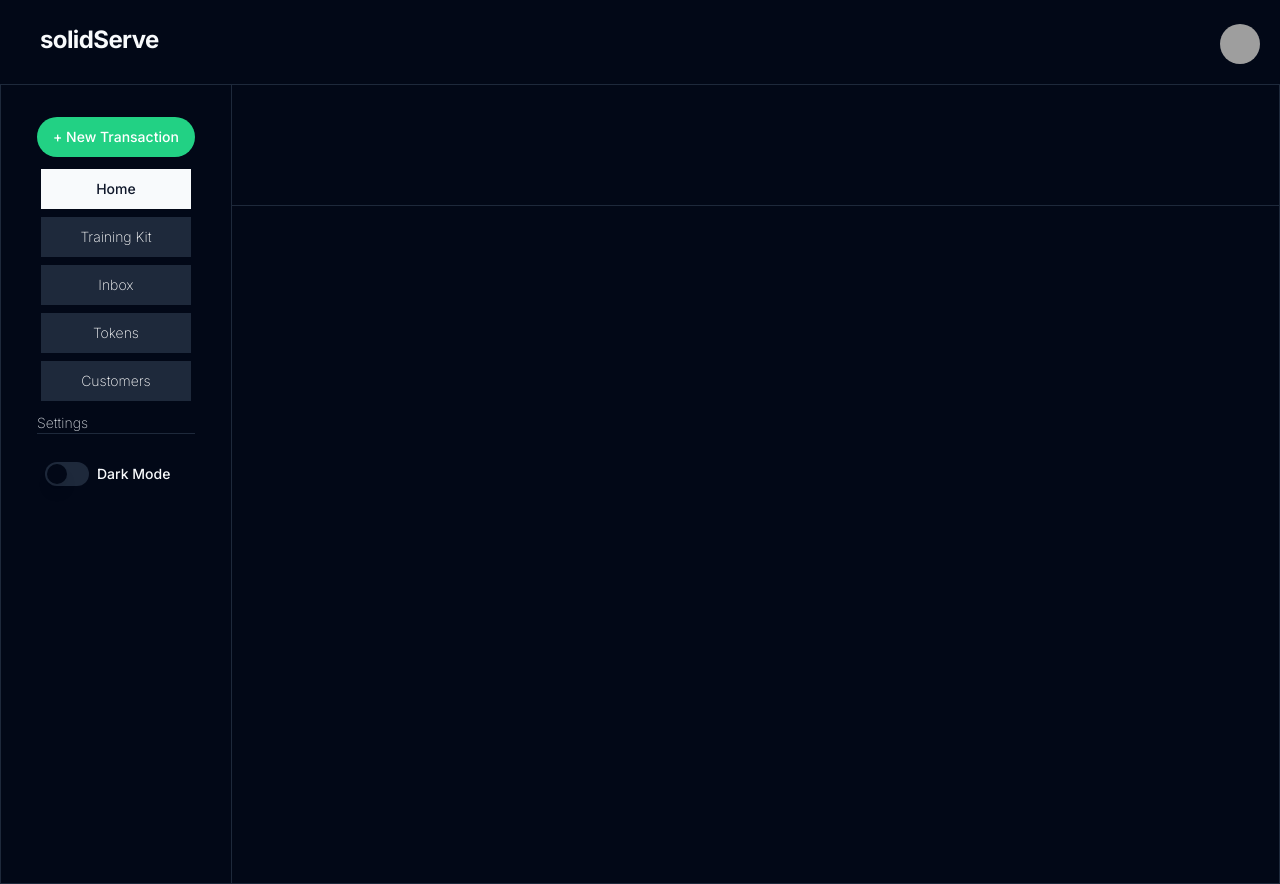
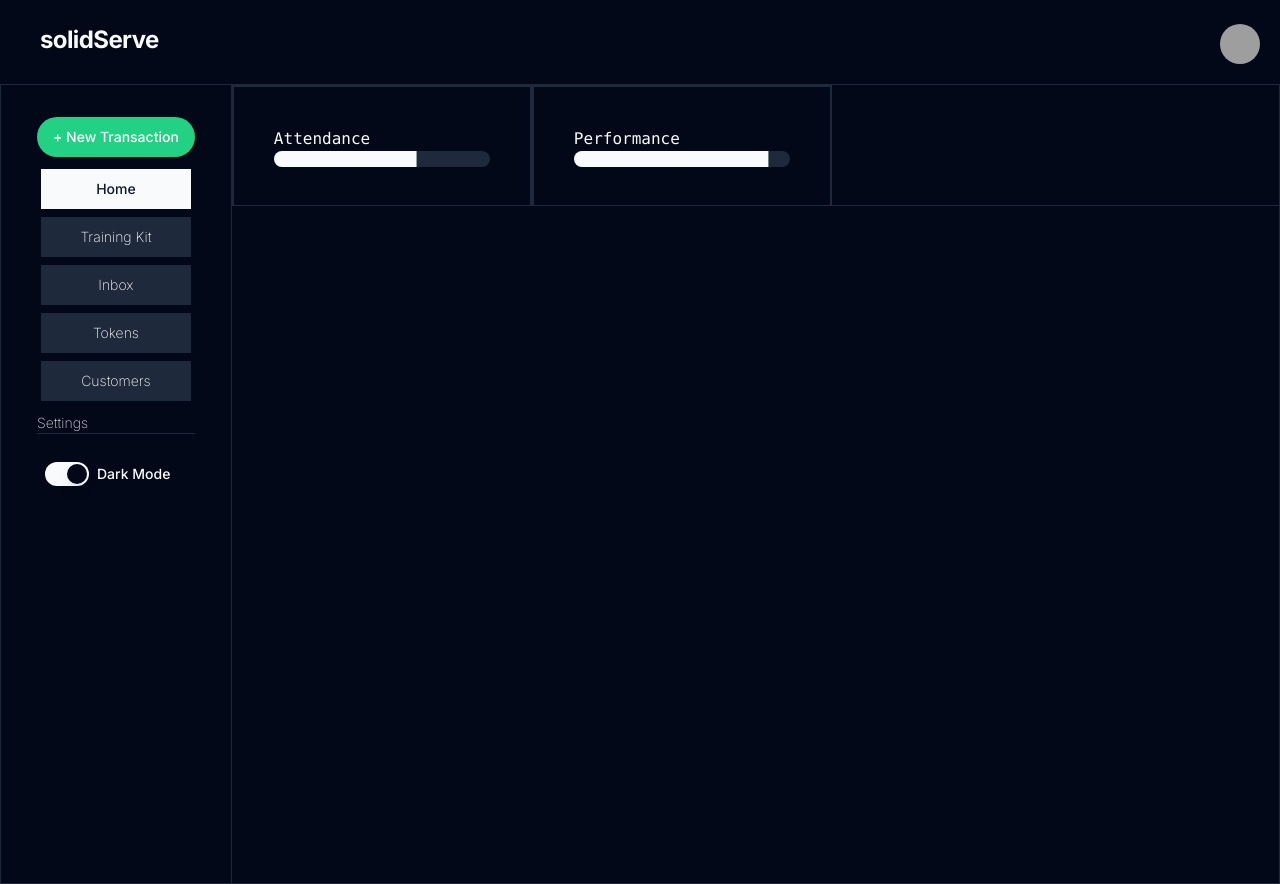
Before and after one commit to solidserve/solidserve.github.io, a Next.js app: page / in a window 1280 px wide. Built offline with nearby package versions, Linux system fonts and the light colour scheme; grey boxes are pictures that could not be loaded.

Commit message:
Added Progress Cards

```diff
--- /dev/null
+++ b/src/components/Attendance.jsx
@@ -0,0 +1,29 @@
+'use client'
+import { Progress } from "@/components/ui/progress"
+import React from 'react'
+export default function Attendance() {
+    const [progress, setProgress] = React.useState(13)
+    const [performance, setPerformance] = React.useState(13)
+    React.useEffect(() => {
+        const timer = setTimeout(() => setProgress(66), 500)
+        return () => clearTimeout(timer)
+    }, [])
+    React.useEffect(() => {
+        const timer = setTimeout(() => setPerformance(90), 500)
+        return () => clearTimeout(timer)
+    }, [])
+
+    return (
+        <>
+            <div className='border-2 p-10 w-[300px]'>
+                <h2 className='font-mono '>Attendance</h2>
+                <Progress value={progress} className=""/>
+            </div>
+            <div className='border-2 p-10 w-[300px]'>
+                <h2 className='font-mono '>Performance</h2>
+                <Progress value={performance} className=""/>
+            </div>
+        </>
+
+    );
+}
--- a/src/components/Main.jsx
+++ b/src/components/Main.jsx
@@ -4,6 +4,7 @@ import {
     ResizablePanelGroup,
 } from "@/components/ui/resizable"
 import Sidebar from "@/components/Sidebar";
+import Attendance from "@/components/Attendance";
 
 export default function Main() {
     return (
@@ -21,8 +22,8 @@ export default function Main() {
                 <ResizablePanel defaultSize={82}>
                     <ResizablePanelGroup direction="vertical">
                         <ResizablePanel defaultSize={15}>
-                            <div className="flex h-full items-center justify-center p-6">
-
+                            <div className="flex h-full items-start justify-items-start">
+                                <Attendance />
                             </div>
                         </ResizablePanel>
                         <ResizableHandle />
--- a/src/components/Sidebar.jsx
+++ b/src/components/Sidebar.jsx
@@ -79,7 +79,7 @@ export default function Sidebar() {
             <div className='mt-2'>
 
                 <div className='mt-5 ml-2 flex items-center space-x-2'>
-                    <Switch id="ui-mode"/>
+                    <Switch checked={true} id="ui-mode"/>
                     <Label htmlFor="ui-mode">Dark Mode</Label>
                 </div>
             </div>
```
